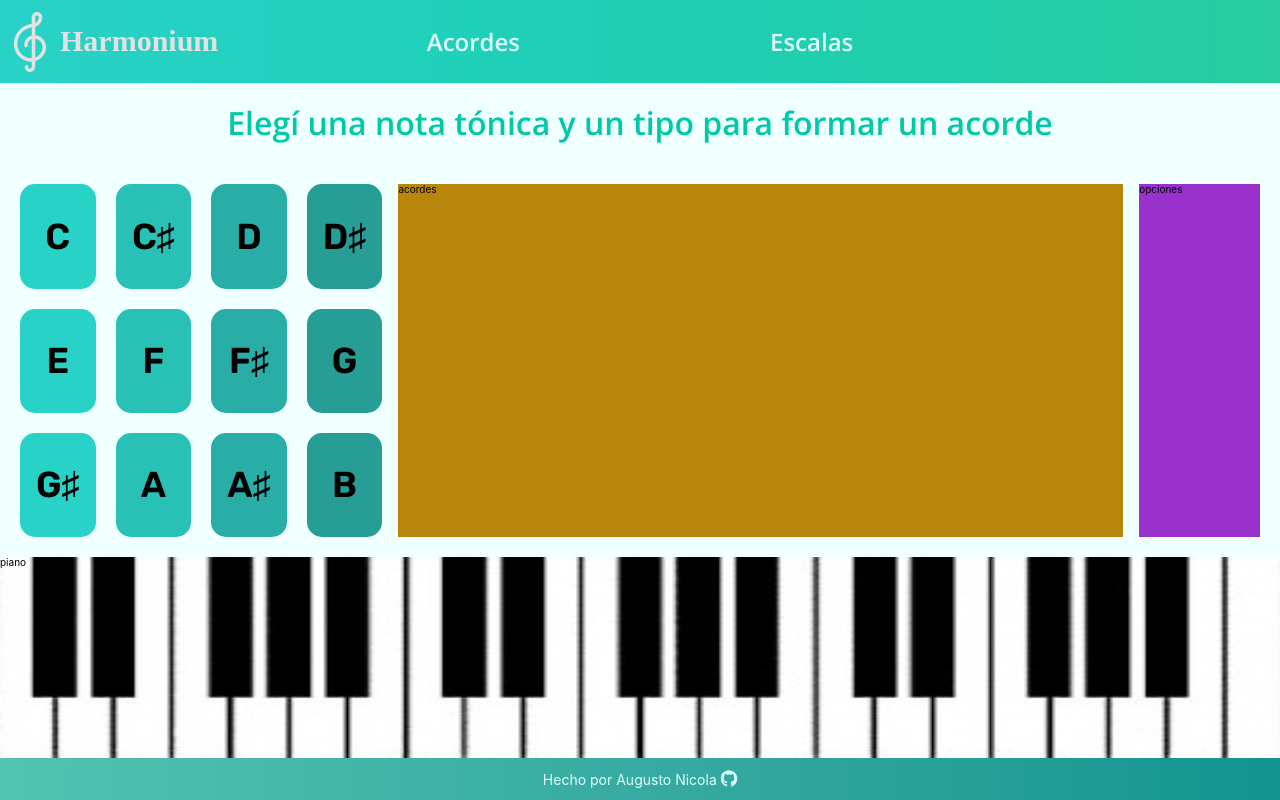
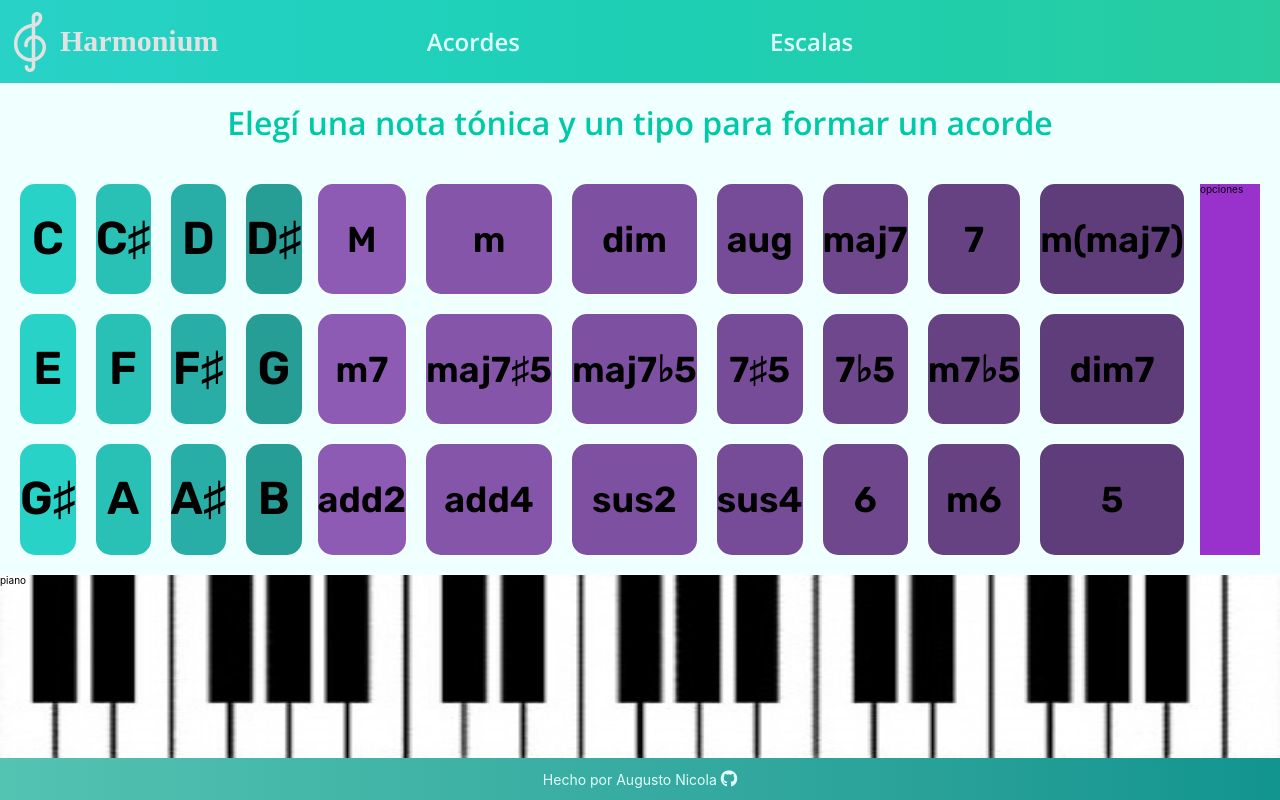
Before and after one commit to AugustoNicola/Harmonium, a React (Create React App) app in the folder app/: page /acordes in a window 1280 px wide. Built offline with nearby package versions, Linux system fonts and the light colour scheme; the HTML template or start-up script is replaced by a standard one; a web font is replaced by a local one.

Commit message:
:art: Acordes: Diseño terminado

```diff
--- a/app/src/Componentes/Acordes/Acordes.css
+++ b/app/src/Componentes/Acordes/Acordes.css
@@ -1,5 +1,61 @@
 .acordes {
-	background-color: darkgoldenrod;
+	flex: 60% 0;
+	width: 100%;
 
-	flex: 60% 0;
+	display: grid;
+	grid-template-columns: repeat(7, 1fr);
+	gap: 2rem;
+
+	/* * varibales de colores para notas */
+	--color1: linear-gradient(135deg, #8D5AB4 0%, #8D5AB4 25%, #E562F2 75%, #A45ED1 100%);
+	--color2: linear-gradient(135deg, #8555AA 0%, #8555AA 25%, #E562F2 75%, #A45ED1 100%);
+	--color3: linear-gradient(135deg, #7E50A1 0%, #7E50A1 25%, #E562F2 75%, #A45ED1 100%);
+	--color4: linear-gradient(135deg, #764B97 0%, #764B97 25%, #E562F2 75%, #A45ED1 100%);
+	--color5: linear-gradient(135deg, #6F478D 0%, #6F478D 25%, #E562F2 75%, #A45ED1 100%);
+	--color6: linear-gradient(135deg, #674283 0%, #674283 25%, #E562F2 75%, #A45ED1 100%);
+	--color7: linear-gradient(135deg, #5F3D7A 0%, #5F3D7A 25%, #E562F2 75%, #A45ED1 100%);
+
+	--color1-hover: linear-gradient(135deg, #6F478D 0%, #6F478D 25%, #E562F2 75%, #A45ED1 100%);
+	--color2-hover: linear-gradient(135deg, #684385 0%, #684385 25%, #E562F2 75%, #A45ED1 100%);
+	--color3-hover: linear-gradient(135deg, #633F7E 0%, #633F7E 25%, #E562F2 75%, #A45ED1 100%);
+	--color4-hover: linear-gradient(135deg, #5D3B76 0%, #5D3B76 25%, #E562F2 75%, #A45ED1 100%);
+	--color5-hover: linear-gradient(135deg, #57386F 0%, #57386F 25%, #E562F2 75%, #A45ED1 100%);
+	--color6-hover: linear-gradient(135deg, #513467 0%, #513467 25%, #E562F2 75%, #A45ED1 100%);
+	--color7-hover: linear-gradient(135deg, #4B3060 0%, #4B3060 25%, #E562F2 75%, #A45ED1 100%);
 }
+
+.acordes > .acorde {
+	display: flex;
+	justify-content: center;
+	align-items: center;
+
+	border-radius: 15px;
+
+	cursor: pointer;
+
+	background-size: 400% 400%;
+	background-repeat: no-repeat;
+	transition: .5s all;
+}
+.acordes > .acorde.activa {background-position: 100% 100%;}
+
+.acordes > .acorde:nth-of-type(7n+1) {background-image: var(--color1);}
+.acordes > .acorde:nth-of-type(7n+2) {background-image: var(--color2);}
+.acordes > .acorde:nth-of-type(7n+3) {background-image: var(--color3);}
+.acordes > .acorde:nth-of-type(7n+4) {background-image: var(--color4);}
+.acordes > .acorde:nth-of-type(7n+5) {background-image: var(--color5);}
+.acordes > .acorde:nth-of-type(7n+6) {background-image: var(--color6);}
+.acordes > .acorde:nth-of-type(7n+7) {background-image: var(--color7);}
+.acordes > .acorde:nth-of-type(7n+1):hover {background-image: var(--color1-hover);}
+.acordes > .acorde:nth-of-type(7n+2):hover {background-image: var(--color2-hover);}
+.acordes > .acorde:nth-of-type(7n+3):hover {background-image: var(--color3-hover);}
+.acordes > .acorde:nth-of-type(7n+4):hover {background-image: var(--color4-hover);}
+.acordes > .acorde:nth-of-type(7n+5):hover {background-image: var(--color5-hover);}
+.acordes > .acorde:nth-of-type(7n+6):hover {background-image: var(--color6-hover);}
+.acordes > .acorde:nth-of-type(7n+7):hover {background-image: var(--color7-hover);}
+
+.acordes > .acorde > h3 {
+	font-size: 3.6rem;
+	font-family: var(--fuente-principal);
+	margin: 0;
+}
--- a/app/src/Componentes/Acordes/Acordes.jsx
+++ b/app/src/Componentes/Acordes/Acordes.jsx
@@ -5,7 +5,70 @@ import "./Acordes.css";
 const Acordes = () => {
 	return (
 		<div className="acordes">
-			acordes
+			<div className="acorde">
+				<h3>M</h3>
+			</div>
+			<div className="acorde">
+				<h3>m</h3>
+			</div>
+			<div className="acorde">
+				<h3>dim</h3>
+			</div>
+			<div className="acorde">
+				<h3>aug</h3>
+			</div>
+			<div className="acorde">
+				<h3>maj7</h3>
+			</div>
+			<div className="acorde">
+				<h3>7</h3>
+			</div>
+			<div className="acorde">
+				<h3>m(maj7)</h3>
+			</div>
+			<div className="acorde">
+				<h3>m7</h3>
+			</div>
+			<div className="acorde">
+				<h3>maj7&#9839;5</h3>
+			</div>
+			<div className="acorde">
+				<h3>maj7&#x266D;5</h3>
+			</div>
+			<div className="acorde">
+				<h3>7&#9839;5</h3>
+			</div>
+			<div className="acorde">
+				<h3>7&#x266D;5</h3>
+			</div>
+			<div className="acorde">
+				<h3>m7&#x266D;5</h3>
+			</div>
+			<div className="acorde">
+				<h3>dim7</h3>
+			</div>
+			<div className="acorde">
+				<h3>add2</h3>
+			</div>
+			<div className="acorde">
+				<h3>add4</h3>
+			</div>
+			<div className="acorde">
+				<h3>sus2</h3>
+			</div>
+			<div className="acorde">
+				<h3>sus4</h3>
+			</div>
+			<div className="acorde">
+				<h3>6</h3>
+			</div>
+			<div className="acorde">
+				<h3>m6</h3>
+			</div>
+			<div className="acorde">
+				<h3>5</h3>
+			</div>
+
 		</div>
 	)
 }
--- a/app/src/Componentes/Inicio/Inicio.css
+++ b/app/src/Componentes/Inicio/Inicio.css
@@ -12,7 +12,7 @@
 	font-family: var(--fuente-principal);
 }
 
-.inicio .opciones {
+.inicio .opciones-inicio {
 	display: flex;
 	flex-flow: row nowrap;
 	justify-content: space-around;
@@ -23,7 +23,7 @@
 	margin: 0 auto;
 }
 
-.inicio .opciones .opcion {
+.inicio .opciones-inicio .opcion {
 	flex: 50% 1 1;
 
 	text-decoration: none;
@@ -41,7 +41,7 @@
 	-webkit-box-shadow: 15px 3px 25px -12px rgba(0,0,0,0.65);
 	-moz-box-shadow: 15px 3px 25px -12px rgba(0,0,0,0.65);
 }
-.inicio .opciones .opcion:hover {
+.inicio .opciones-inicio .opcion:hover {
 	background-position: 100% 100%;
 
 	box-shadow: 10px 10px 57px -12px rgba(38,164,174,0.98);
@@ -49,7 +49,7 @@
 	-moz-box-shadow: 10px 10px 57px -12px rgba(38,164,174,0.98);
 }
 
-.inicio .opciones .opcion h2 {
+.inicio .opciones-inicio .opcion h2 {
 	font-family: var(--fuente-principal);
 	font-size: 3.2rem;
 	text-align: center;
@@ -57,7 +57,7 @@
 	margin: 1rem 0;
 }
 
-.inicio .opciones .opcion p {
+.inicio .opciones-inicio .opcion p {
 	font-family: var(--fuente-principal);
 	font-size: 2.6rem;
 	text-align: justify;
--- a/app/src/Componentes/Inicio/Inicio.jsx
+++ b/app/src/Componentes/Inicio/Inicio.jsx
@@ -10,7 +10,7 @@ const Inicio = () => {
 
 			<p data-transicion style={{animationDelay: "0.2s"}}>Para empezar, podés seleccionar qué concepto querés trabajar:</p>
 
-			<div className="opciones">
+			<div className="opciones-inicio">
 				<Link to="/acordes" className="opcion" data-transicion style={{animationDelay: "0.6s"}}>
 					<h2>Acordes</h2>
 					<p>Un acorde se produce tocando múltiples notas al mismo tiempo, creando una nueva armonía distinta a cualquier nota individual. Hay muchos acordes, y las notas que los componen son claves para entenderlos.</p>
--- a/app/src/Componentes/Notas/Notas.css
+++ b/app/src/Componentes/Notas/Notas.css
@@ -19,8 +19,6 @@
 }
 
 .notas > .nota {
-	background-color: rgb(197, 88, 88);
-
 	display: flex;
 	justify-content: center;
 	align-items: center;
@@ -45,7 +43,7 @@
 .notas > .nota:nth-of-type(4n+4):hover {background-image: var(--color4-hover);}
 
 .notas > .nota > h3 {
-	font-size: 3.6rem;
+	font-size: 4.6rem;
 	font-family: var(--fuente-principal);
 	margin: 0;
 }
```
